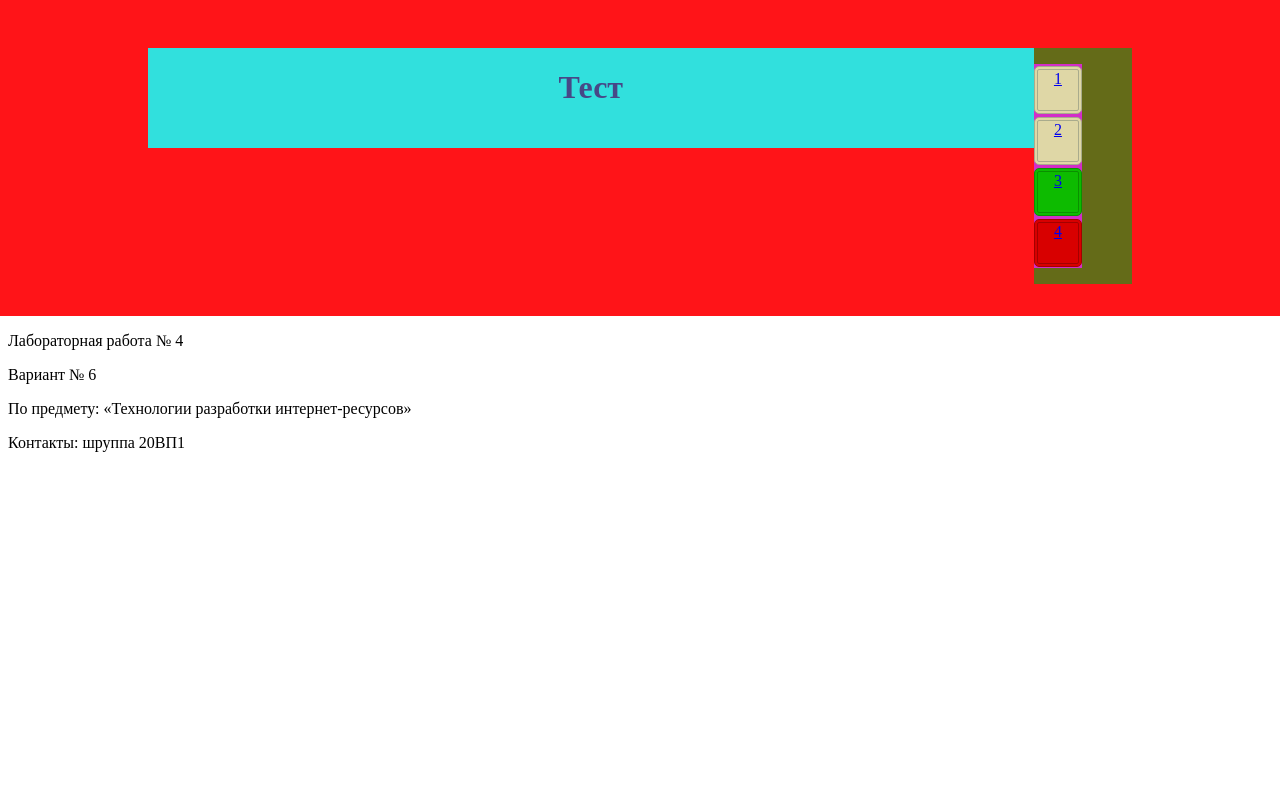
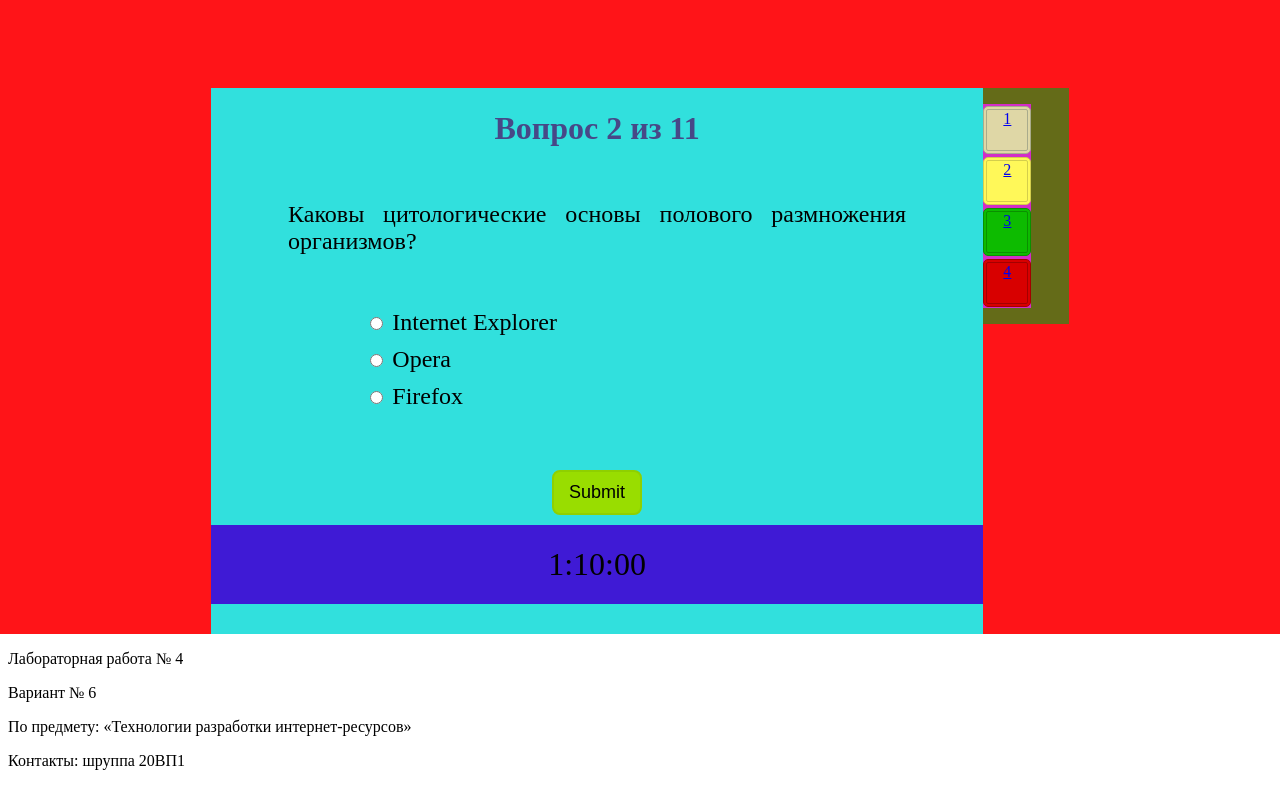
Before and after one commit to DaniinXorchenabo/PGY_2_TRIR, a PHP site: page / in a window 1280 px wide; the page is wider, and only the part inside the window is pictured. Shown: the part 75-861 px from the top of that part. Before the commit the page ends 527 px from the top of that part, so only its background shows below. Run offline with PHP 8.4, Linux system fonts and the light colour scheme.

Commit message:
add html and css for timer

```diff
--- a/laba_4_1/public_html/css/main_content_stile.css
+++ b/laba_4_1/public_html/css/main_content_stile.css
@@ -2,17 +2,16 @@
 	min-height: 300px;
 	background-color: #FF1418;
 	margin-top: -16px;
-	padding-top: 16px;
+	padding-top: 7%;
 	margin-left: -50px;
 	margin-right: -50px;
-	padding-left: 15%;
-	padding-right: 15%;
+	padding-left: 20%;
+	padding-right: 20%;
 	display: flex;
-	flex-wrap: wrap;
+	flex-wrap: nowrap;
 	align-content: center;
 	align-items: flex-start;
-	justify-content: center;
-/*	width: 70%;*/
+	justify-content: center;/*	width: 70%;*/
 }
 main #content {
 	/*
@@ -21,14 +20,53 @@
 */
 /*	width: 70%;*/
 
-	height: 100px;
+/*	height: 100px;*/
 	background-color: #31E0DD;
 	min-width: 70%;
 	max-width: 90%;
 	flex-grow: 20;
+	padding-bottom: 30px;
 }
 
-main #content h1{
+main .question_title{
 	color: #474887;
 	text-align: center;
 }
+main .question_text{
+	margin-left: 10%;
+	margin-right: 10%;
+	text-align: justify;
+	font-weight: 500;
+	font-size: x-large;
+	margin-top: 7%;
+}
+
+main .answers_field{
+	margin-left: 20%;
+	margin-right: 20%;
+	margin-top: 7%;
+	display: flex;
+	flex-direction: column;
+	justify-content: flex-start;
+}
+
+main .radiobutton{
+	font-size: x-large;
+	margin-bottom: 10px;
+}
+main .submit_box{
+	margin-left: 0px;
+	margin-top: 50px;
+	text-align: center;
+}
+main .submit_box input{
+	background-color: #99DD00;
+	border: 2px double #8FD000;
+	border-radius: 8px;
+	text-align: center;
+	font-size: large;
+	padding-top: 10px;
+	padding-right: 15px;
+	padding-bottom: 10px;
+	padding-left: 15px;
+}
--- /dev/null
+++ b/laba_4_1/public_html/css/timer_stiles.css
@@ -0,0 +1,13 @@
+.timer_box{
+	text-align: center;
+	background-color: #3F1AD5;
+	margin-top: 10px;
+	padding-left: 0px;
+	padding-top: 5px;
+	padding-bottom: 5px;
+}
+
+.timer{
+	text-align: center;
+	font-size: xx-large;
+}
--- a/laba_4_1/public_html/index.html
+++ b/laba_4_1/public_html/index.html
@@ -13,6 +13,7 @@
         <link href="css/header_stile.css" rel="stylesheet" type="text/css"/>
         <link href="css/logo_stile.css" rel="stylesheet" type="text/css"/>
         <link href="css/test_nav_stiles.css" rel="stylesheet" type="text/css"/>
+        <link href="css/timer_stiles.css" rel="stylesheet" type="text/css"/>
 
         <script src="scripts/script.js" type="text/javascript"></script>
     </head>
@@ -36,12 +37,30 @@
         </header>
         <main>
             <div id="content">
-                <h1>Тест</h1>
+                <h1 class="question_title">Вопрос 2 из 11</h1>
+				<h2 class="question_text">Каковы цитологические основы полового размножения организмов?</h2>
+				<div class="answers_field">
+					<div class="radiobutton">
+					<input type="radio" name="browser" value="ie"> Internet Explorer
+					</div>
+					<div class="radiobutton">
+   					<input type="radio" name="browser" value="opera"> Opera
+					</div>
+					<div class="radiobutton">
+   					<input type="radio" name="browser" value="firefox"> Firefox
+					</div>
+				</div>
+				<div class="submit_box">
+					<input type="submit">
+				</div>
+				<div class="timer_box">
+					<p><span class="timer">1:10:00</span></p>
+				</div>
             </div>
             <nav class="test_nav">
                 <ul>
                 <li><a href="#">1</a></li>
-                <li><a href="#">2</a></li>
+                <li class="no_answer"><a href="#">2</a></li>
                 <li class="positive"><a href="#">3</a></li>
                 <li class="negative"><a href="#">4</a></li>
                 </ul>
```
